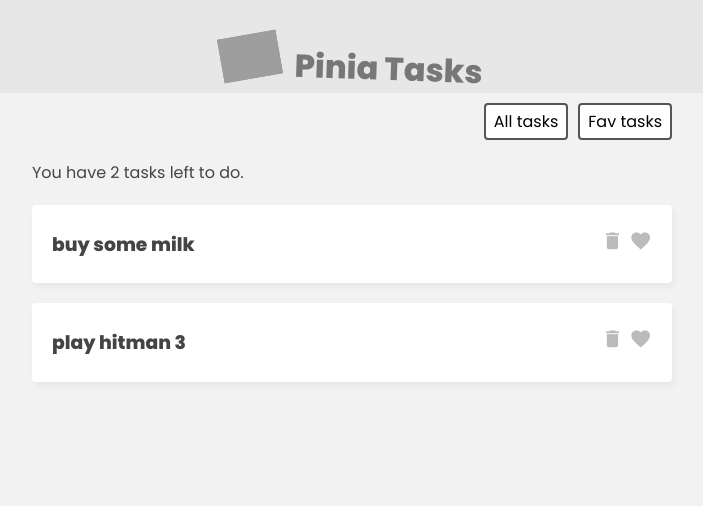
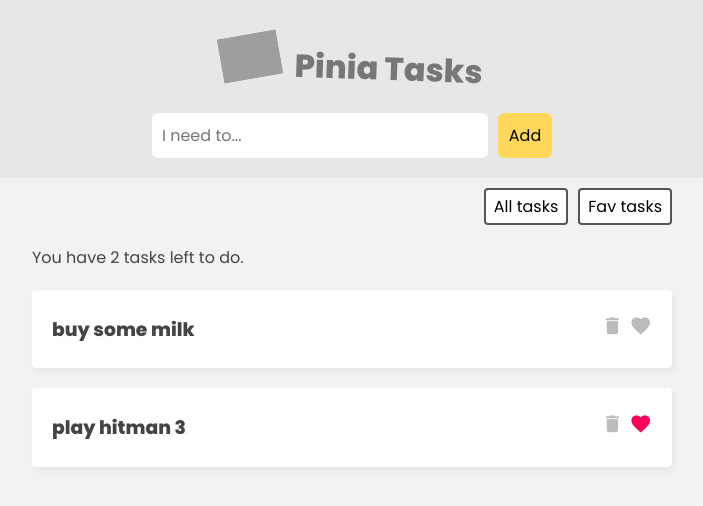
Before and after one commit to 47thommy/state-management-with-pinia, a Vue app: page / in a window 1280 px wide. Shown: the top 506 px of the page, without its empty margins (288-991 px from the left). Built offline with nearby package versions, Linux system fonts and the light colour scheme; grey boxes are pictures that could not be loaded.

Commit message:
feat: add actions to delete task, add task, add task to favs

```diff
--- a/src/App.vue
+++ b/src/App.vue
@@ -5,6 +5,9 @@
 			<img src="https://pinia.vuejs.org/logo.svg" alt="pinia logo" />
 			<h1>Pinia Tasks</h1>
 		</header>
+		<div class="new-task-form">
+			<TaskForm />
+		</div>
 		<nav class="filter">
 			<button @click="filter = 'all'">All tasks</button>
 			<button @click="filter = 'favs'">Fav tasks</button>
@@ -27,6 +30,7 @@
 <script setup>
 	import { useTaskStore } from "./stores/TaskStore";
 	import TaskDetail from "./components/TaskDetail.vue";
+	import TaskForm from "./components/TaskForm.vue";
 	import { ref } from "vue";
 	const taskStore = useTaskStore();
 	const filter = ref("all");
--- a/src/assets/main.css
+++ b/src/assets/main.css
@@ -59,6 +59,9 @@
 	cursor: pointer;
 	color: #bbb;
 }
+.task i.active {
+	color: #ff005d;
+}
 
 /* filter nav */
 .filter {
@@ -77,3 +80,32 @@
 	font-size: 0.8em;
 	font-size: 1em;
 }
+
+/* new task form */
+.new-task-form {
+	background: #e7e7e7;
+	padding: 20px 0;
+}
+form {
+	max-width: 400px;
+	margin: 0 auto;
+	display: grid;
+	grid-template-columns: 3fr 1fr;
+	gap: 10px;
+}
+form button {
+	background: #ffd859;
+	border: 0;
+	padding: 10px;
+	font-family: "Poppins";
+	border-radius: 6px;
+	cursor: pointer;
+	font-size: 1em;
+}
+form input {
+	border: 0;
+	padding: 10px;
+	border-radius: 6px;
+	color: #555;
+	font-size: 1em;
+}
--- a/src/components/TaskDetail.vue
+++ b/src/components/TaskDetail.vue
@@ -2,15 +2,23 @@
 	<div class="task">
 		<h3>{{ task.title }}</h3>
 		<div class="icons">
-			<i class="material-icons">delete</i>
-			<i class="material-icons">favorite</i>
+			<i @click="taskStore.deleteTask(task.id)" class="material-icons"
+				>delete</i
+			>
+			<i
+				@click="taskStore.toggleFav(task.id)"
+				class="material-icons"
+				:class="{ active: task.isFav }"
+				>favorite</i
+			>
 		</div>
 	</div>
 </template>
 
 <script setup>
 	import { defineProps } from "vue";
-
+	import { useTaskStore } from "@/stores/TaskStore";
+	const taskStore = useTaskStore();
 	defineProps({
 		task: Object,
 	});
--- /dev/null
+++ b/src/components/TaskForm.vue
@@ -0,0 +1,25 @@
+<template>
+	<form @submit.prevent="handleSubmit">
+		<input type="text" placeholder="I need to..." v-model="newTask" />
+		<button>Add</button>
+	</form>
+</template>
+
+<script setup>
+	import { ref } from "vue";
+	import { useTaskStore } from "../stores/TaskStore";
+
+	const newTask = ref("");
+	const taskStore = useTaskStore();
+	const handleSubmit = () => {
+		if (newTask.value.length > 0) {
+			taskStore.addTask({
+				id: Date.now(),
+				title: newTask.value,
+				isFav: false,
+			});
+
+			newTask.value = "";
+		}
+	};
+</script>
--- a/src/stores/TaskStore.js
+++ b/src/stores/TaskStore.js
@@ -21,4 +21,22 @@
 			return state.tasks.length;
 		},
 	},
+	actions: {
+		addTask(task) {
+			this.tasks.push(task);
+		},
+
+		deleteTask(id) {
+			this.tasks = this.tasks.filter((task) => {
+				return task.id !== id;
+			});
+		},
+		toggleFav(id) {
+			const task = this.tasks.find((task) => {
+				return task.id == id;
+			});
+
+			task.isFav = !task.isFav;
+		},
+	},
 });
```
